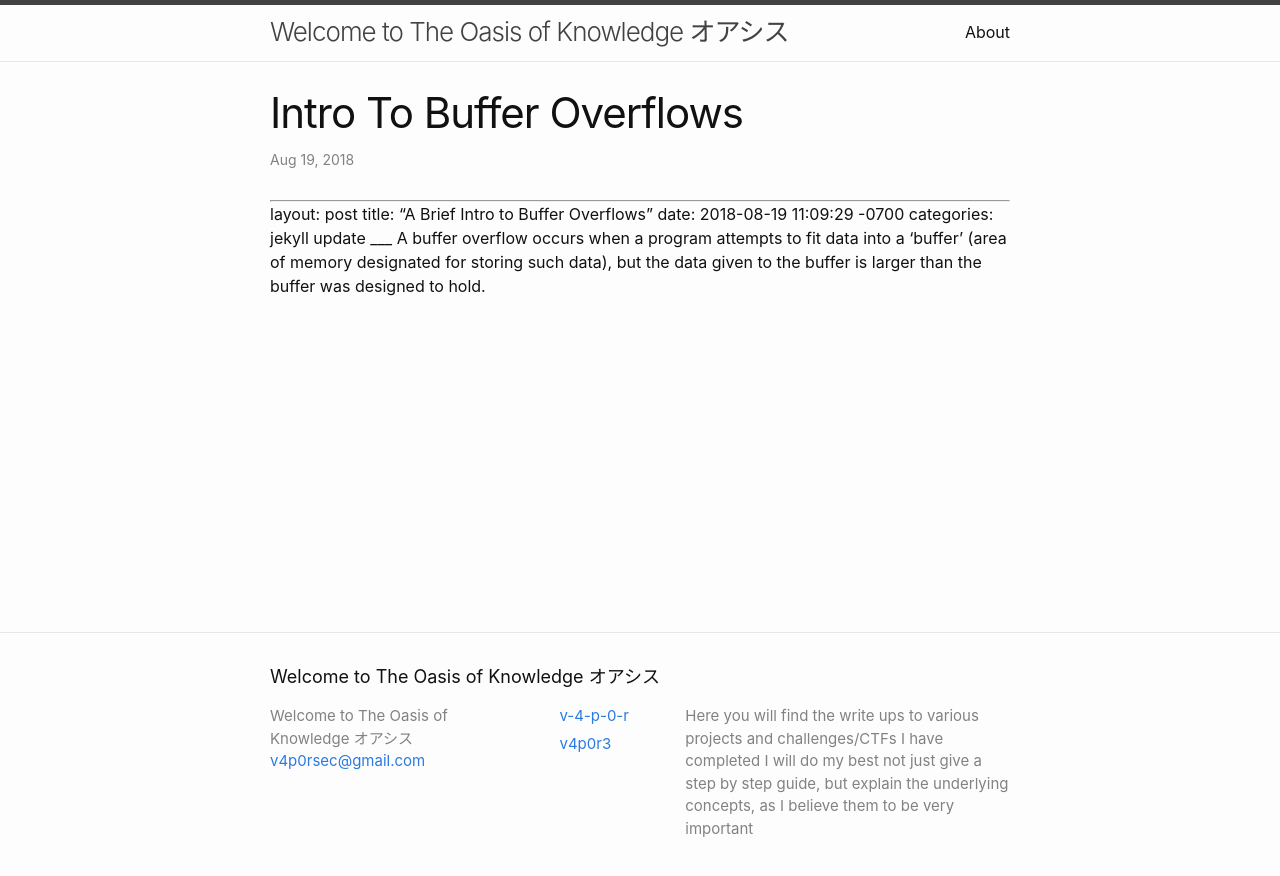
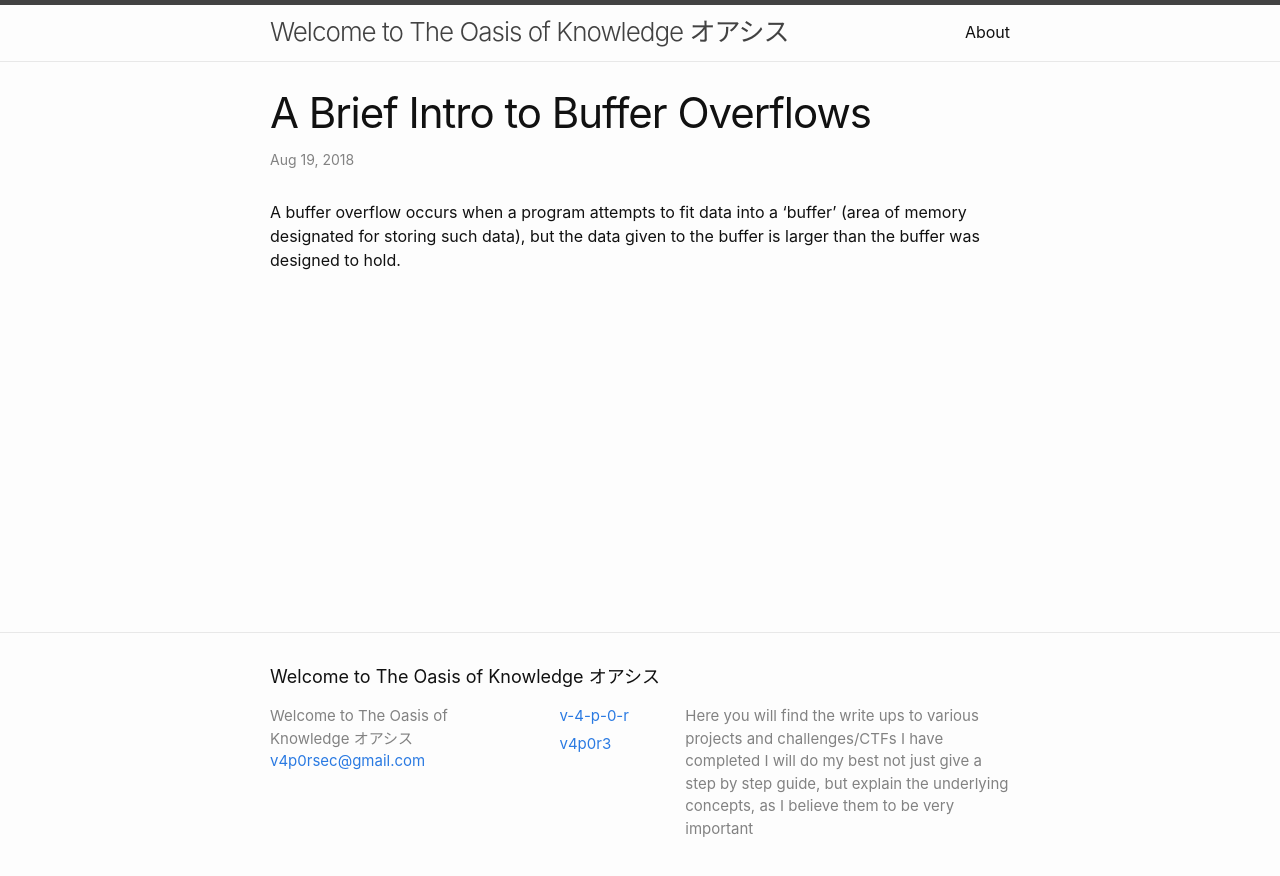
Before and after one commit to v-4-p-0-r/v-4-p-0-r.github.io, a Jekyll site: the page built from _posts/2018-08-19-intro-to-buffer-overflows.markdown, in a window 1280 px wide. Shown: the top 876 px of the page. Built offline with Jekyll 4.4.1, drawn with Linux system fonts in a browser that asks for light colours; our own code applies the rules of GitHub Pages for plain Markdown files.

Commit message:
used --- not ___

```diff
--- a/_posts/2018-08-19-intro-to-buffer-overflows.markdown
+++ b/_posts/2018-08-19-intro-to-buffer-overflows.markdown
@@ -1,7 +1,7 @@
 ---
 layout: post
 title: "A Brief Intro to Buffer Overflows"
-date: 2018-08-19 11:09:29 -0700
+date: 2018-08-19
 categories: jekyll update
-___
+---
 A buffer overflow occurs when a program attempts to fit data into a 'buffer' (area of memory designated for storing such data), but the data given to the buffer is larger than the buffer was designed to hold.
```
